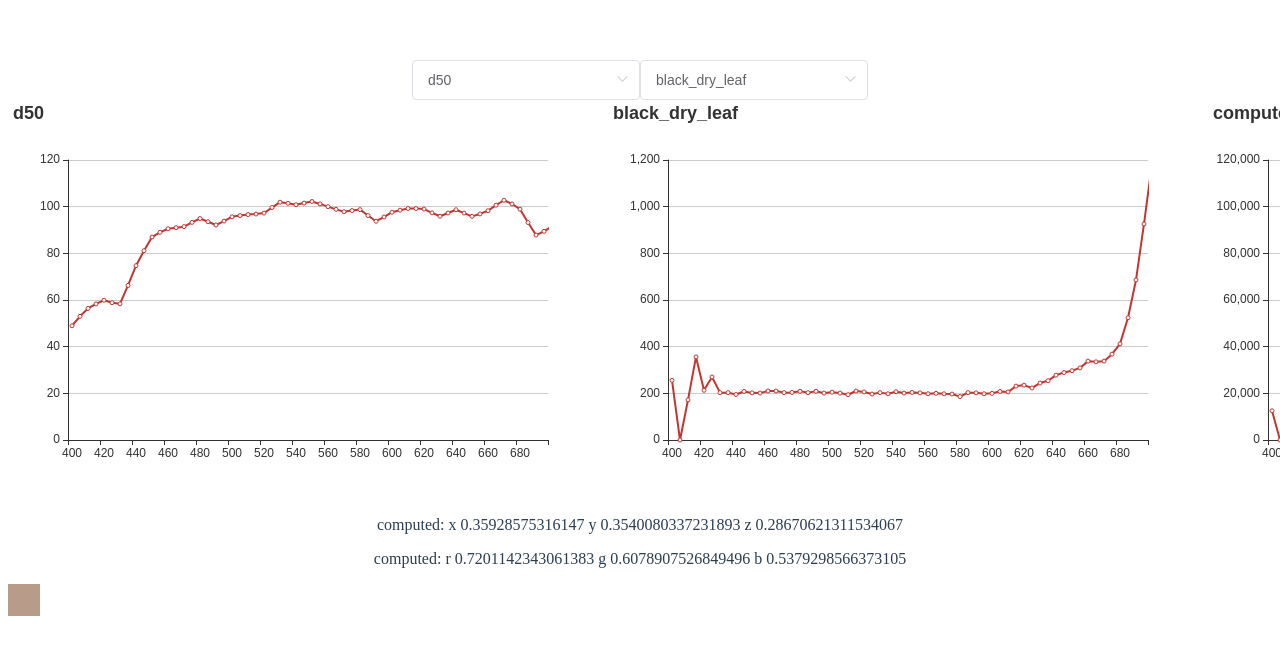
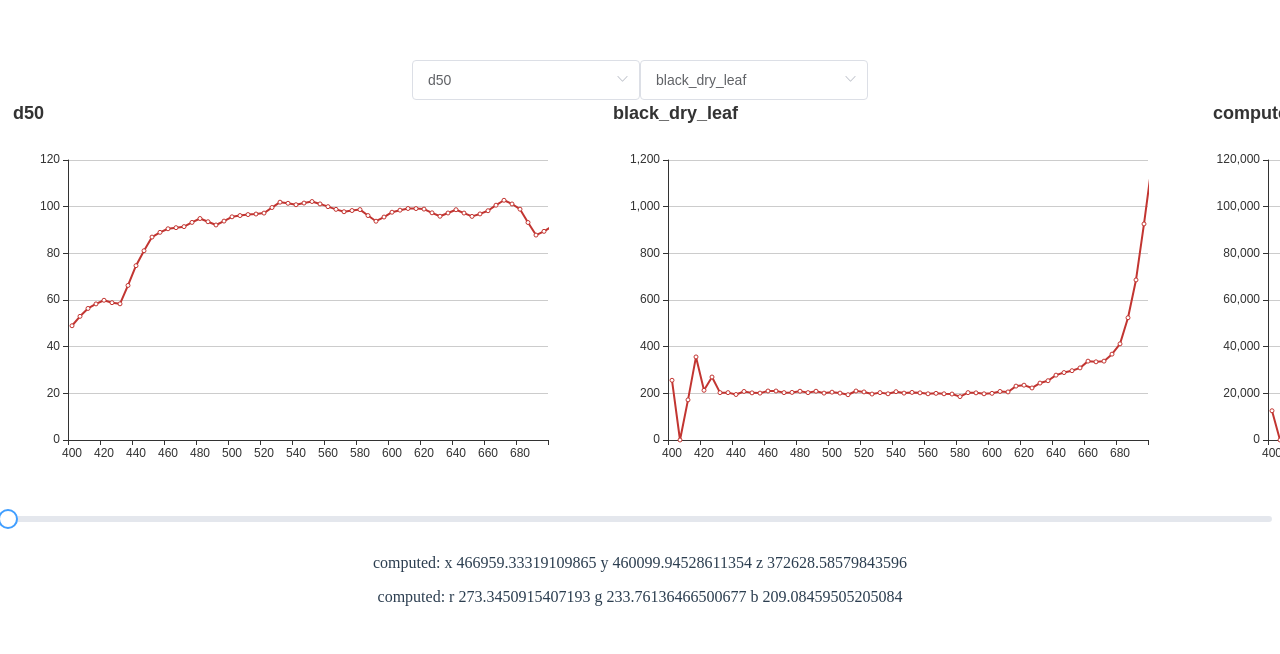
Before and after one commit to HaoPatrick/UltraSpectrum, a Vue app: page / in a window 1280 px wide. Shown: the top 654 px of the page. Built offline with nearby package versions, Linux system fonts and the light colour scheme.

Commit message:
:beer: preview rgb value!

```diff
--- a/src/App.vue
+++ b/src/App.vue
@@ -14,9 +14,10 @@
       <SpecGraph v-if="selectedReflectance.name!==''" :id="'reflectance'" :spec='reflectance[selectedReflectance]'></SpecGraph>
       <SpecGraph v-if="selectComputed.name!==''" :id="'computed'" :spec='selectComputed'></SpecGraph>
     </div>
-    <div v-if="computedXYZ !== NaN">
+    <div v-if="scaledXYZ !== NaN">
+      <el-slider @change="computeRGB" :min="(rawXYZ.x+rawXYZ.y+rawXYZ.z)/2" :max="(rawXYZ.x+rawXYZ.y+rawXYZ.z)*5" v-model="xyzScaleRatio"></el-slider>
       <p>
-        computed: x {{computedXYZ.x}} y {{computedXYZ.y}} z {{computedXYZ.z}}
+        computed: x {{scaledXYZ.x}} y {{scaledXYZ.y}} z {{scaledXYZ.z}}
       </p>
       <p>
         computed: r {{computedRGB.r}} g {{computedRGB.g}} b {{computedRGB.b}}
@@ -29,7 +30,7 @@
 <script lang="ts">
 import { Component, Vue } from "vue-property-decorator";
 import SpecGraph from "./components/SpecGraph.vue";
-import { arrayMulti, SpecValue } from "./util";
+import { arrayMulti, SpecValue, Ixyz, Irgb } from "./util";
 import { Breadcrumb } from "element-ui";
 
 @Component({
@@ -53,8 +54,10 @@ export default class App extends Vue {
     y: require("./assets/spec_color_match/y.json"),
     z: require("./assets/spec_color_match/z.json")
   };
-  computedXYZ: { x: number; y: number; z: number } = { x: 0, y: 0, z: 0 };
-  computedRGB: { r: number; g: number; b: number } = { r: 0, g: 0, b: 0 };
+  computedRGB: Irgb = { r: 0, g: 0, b: 0 };
+  rawXYZ: Ixyz = { x: 0, y: 0, z: 0 };
+  scaledXYZ: Ixyz = { x: 0, y: 0, z: 0 };
+  xyzScaleRatio: number = 1;
   mounted() {
     this.updateChange();
   }
@@ -94,22 +97,25 @@ export default class App extends Vue {
     const xSum = xData.filter(item => item).reduce((a, b) => a + b);
     const ySum = yData.filter(item => item).reduce((a, b) => a + b);
     const zSum = zData.filter(item => item).reduce((a, b) => a + b);
-    this.computedXYZ = {
-      x: xSum / (xSum + ySum + zSum),
-      y: ySum / (xSum + ySum + zSum),
-      z: zSum / (xSum + ySum + zSum)
+    this.rawXYZ = {
+      x: xSum,
+      y: ySum,
+      z: zSum
     };
-    this.computedRGB = this.xyz2rgb(this.computedXYZ);
+    this.computeRGB();
   }
-  xyz2rgb(xyz: {
-    x: number;
-    y: number;
-    z: number;
-  }): { r: number; g: number; b: number } {
-    const r = 3.2406 * xyz.x - 1.5372 * xyz.y - 0.4986 * xyz.z;
-    const g = -0.9689 * xyz.x + 1.8758 * xyz.y + 0.0415 * xyz.z;
-    const b = 0.0557 * xyz.x - 0.204 * xyz.y + 1.057 * xyz.z;
-    return {
+  computeRGB() {
+    const scaled: Ixyz = {
+      x: this.rawXYZ.x / this.xyzScaleRatio,
+      y: this.rawXYZ.y / this.xyzScaleRatio,
+      z: this.rawXYZ.z / this.xyzScaleRatio
+    };
+    this.scaledXYZ = scaled;
+    const r = 3.2406 * scaled.x - 1.5372 * scaled.y - 0.4986 * scaled.z;
+    const g = -0.9689 * scaled.x + 1.8758 * scaled.y + 0.0415 * scaled.z;
+    const b = 0.0557 * scaled.x - 0.204 * scaled.y + 1.057 * scaled.z;
+
+    this.computedRGB = {
       r: this.gammaCorrection(r),
       g: this.gammaCorrection(g),
       b: this.gammaCorrection(b)
```
Also changed, not shown: src/util/index.ts (+13 -0 lines).
